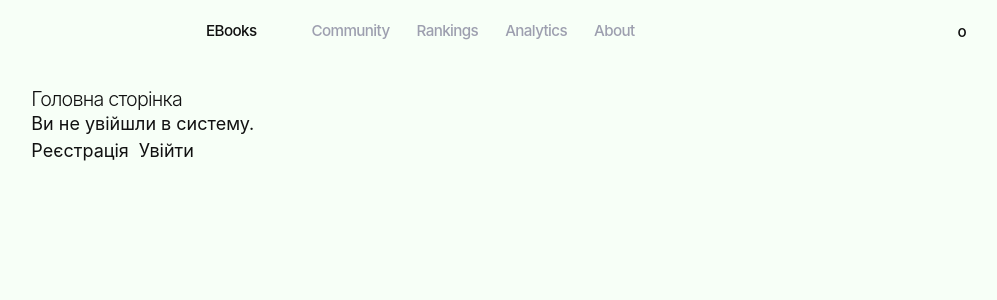
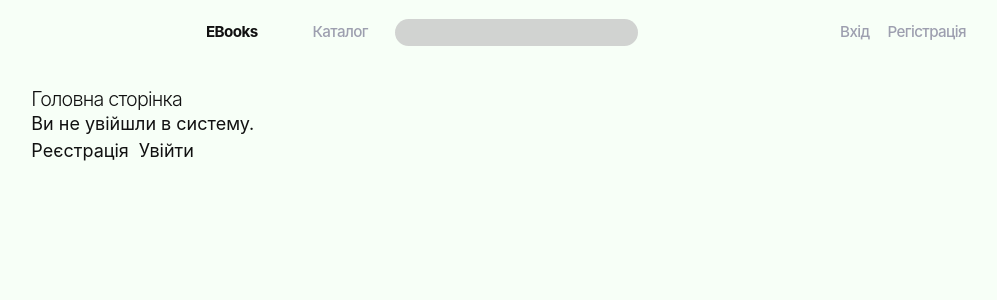
Before and after one commit to 1taky/Digital-Library, a Vue app in the folder frontend/: page / in a window 1280 px wide. Shown: the top 300 px of the page, without its empty margins (54-1051 px from the left). Built offline with nearby package versions, Linux system fonts and the light colour scheme.

Commit message:
chore(web/ui): refresh navbar

```diff
--- a/frontend/src/shared/ui/navbar/model/use-navbar.ts
+++ b/frontend/src/shared/ui/navbar/model/use-navbar.ts
@@ -12,11 +12,14 @@ export const useNavbar = (props: NavbarProps) => {
   });
 
   const sideClassName = computed(() => {
-    return cn('flex flex-row');
+    return cn('flex flex-row items-center');
   });
 
   const actionClassname = computed(() => {
-    return cn('text-muted hover:text-muted-foreground active:text-foreground');
+    return cn(
+      'text-muted transition-colors duration-150 ease-in-out hover:text-muted-foreground active:text-foreground',
+    );
   });
+
   return { className, sideClassName, actionClassname };
 };
--- a/frontend/src/shared/ui/navbar/ui/BaseNavbar.vue
+++ b/frontend/src/shared/ui/navbar/ui/BaseNavbar.vue
@@ -1,18 +1,20 @@
 <script setup lang="ts">
+import { useRouter } from 'vue-router';
 import { Typography } from '../../typography';
 import type { NavbarProps } from '../model/types';
 import { useNavbar } from '../model/use-navbar';
+import { useAuthStore } from '@/app/stores';
+
+const authStore = useAuthStore();
+const router = useRouter();
+
+const handleLogout = () => {
+  authStore.logout();
+  router.push('/');
+};
 
 const props = withDefaults(defineProps<NavbarProps>(), {});
 
-const labels = {
-  navbar: {
-    community: 'Community',
-    rankings: 'Rankings',
-    analytics: 'Analytics',
-    about: 'About',
-  },
-};
 const { className, sideClassName, actionClassname } = useNavbar(props);
 </script>
 
@@ -20,17 +22,44 @@ const { className, sideClassName, actionClassname } = useNavbar(props);
   <nav :class="className">
     <div :class="sideClassName" class="gap-6">
       <a href="/">
-        <Typography size="sm" weight="medium"> EBooks </Typography>
+        <Typography size="sm" weight="bold">EBooks</Typography>
       </a>
       <span class="bg-outline h-4 w-px"></span>
-      <a v-for="(value, key) in labels.navbar" :key="key" :href="`/${key}`">
+      <a :href="`/catalog`">
         <Typography size="sm" weight="medium" :class="actionClassname">
-          {{ value }}
+          Каталог
+        </Typography>
+      </a>
+      <div class="w-54 bg-muted-background rounded-full">
+        <input class="w-full mx-6 focus:outline-none" />
+      </div>
+    </div>
+    <div :class="sideClassName" class="gap-4" v-if="authStore.isAuthenticated">
+      <Typography size="sm" weight="medium">{{
+        authStore.user?.fullName
+      }}</Typography>
+      <a @click="handleLogout">
+        <Typography
+          size="sm"
+          weight="medium"
+          :class="actionClassname"
+          class="select-none cursor-pointer"
+        >
+          Вихід
         </Typography>
       </a>
     </div>
-    <div :class="sideClassName" class="gap-4">
-      <Typography size="sm" weight="medium"> o </Typography>
+    <div :class="sideClassName" class="gap-4" v-else>
+      <a :href="`/log-in`">
+        <Typography size="sm" weight="medium" :class="actionClassname">
+          Вхід
+        </Typography>
+      </a>
+      <a :href="`/register`">
+        <Typography size="sm" weight="medium" :class="actionClassname">
+          Регістрація
+        </Typography>
+      </a>
     </div>
   </nav>
 </template>
```
